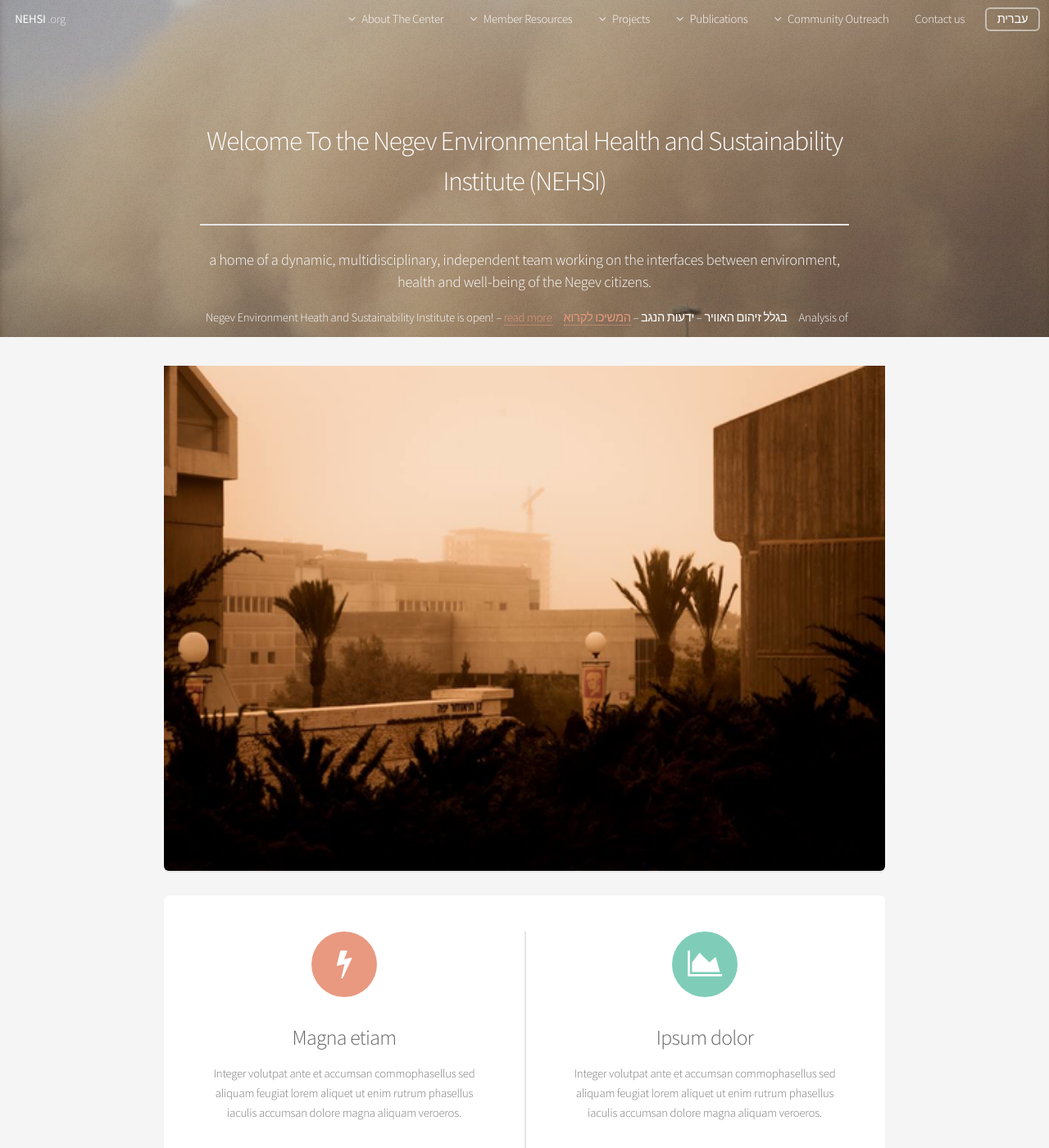
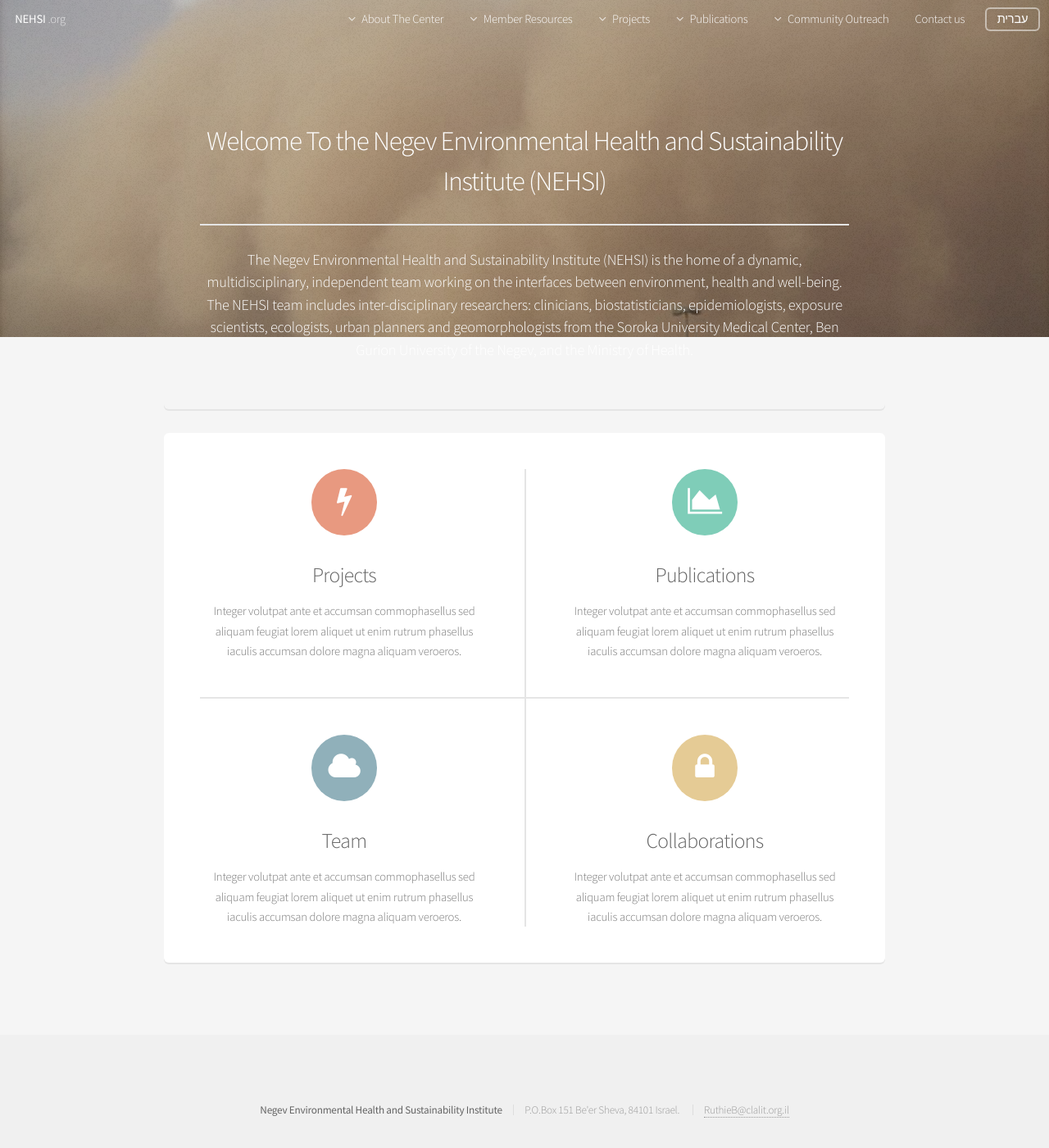
Before and after one commit to vsevkayf/hasa, a Jekyll site: the page built from index.html, in a window 1280 px wide and 1400 px high. Shown: the whole window at 82% size. Built offline with Jekyll 4.4.1, drawn with Linux system fonts in a browser that asks for light colours; nearby versions of some CDN libraries; some of the changed text lies outside the part shown.

Commit message:
Update index.html

```diff
--- a/index.html
+++ b/index.html
@@ -7,10 +7,10 @@
 		<h2 style="color: white;">Welcome
 
 		To the Negev Environmental Health and Sustainability Institute (NEHSI)</h2>
-		<p style="color: white;"> a home of a dynamic, multidisciplinary, independent team working on the interfaces between environment, health and well-being of the Negev citizens.</p>
+		<p style="color: white;"> The Negev Environmental Health and Sustainability Institute (NEHSI) is the home of a dynamic, multidisciplinary, independent team working on the interfaces between environment, health and well-being. The NEHSI team includes inter-disciplinary researchers: clinicians, biostatisticians, epidemiologists, exposure scientists, ecologists, urban planners and geomorphologists from the Soroka University Medical Center, Ben Gurion University of the Negev, and the Ministry of Health.</p>
 	</header>
 
-	 <ul id="webTicker">
+	 <!--<ul id="webTicker">
       <li><span style="color: white;">Negev Environment Heath and Sustainability Institute is open! &ndash; <a href="#">read more</a></span></li>
 
       <li><span style="color: white;"> בגלל זיהום האוויר – ידעות הנגב
@@ -51,7 +51,7 @@
 	});</script>
 
 
-	<span class="image featured"><img src="{{ site.imgurl }}/rsz_1b7dust.png" alt="" /></span>
+	<span class="image featured"><img src="{{ site.imgurl }}/rsz_1b7dust.png" alt="" /></span> -->
 </section>
 
 
@@ -62,29 +62,29 @@
 	<div class="features-row">
 		<section>
 			<span class="icon major fa-bolt accent2"></span>
-			<h3>Magna etiam</h3>
+			<h3>Projects</h3>
 			<p>Integer volutpat ante et accumsan commophasellus sed aliquam feugiat lorem aliquet ut enim rutrum phasellus iaculis accumsan dolore magna aliquam veroeros.</p>
 		</section>
 		<section>
 			<span class="icon major fa-area-chart accent3"></span>
-			<h3>Ipsum dolor</h3>
+			<h3>Publications</h3>
 			<p>Integer volutpat ante et accumsan commophasellus sed aliquam feugiat lorem aliquet ut enim rutrum phasellus iaculis accumsan dolore magna aliquam veroeros.</p>
 		</section>
 	</div>
 	<div class="features-row">
 		<section>
 			<span class="icon major fa-cloud accent4"></span>
-			<h3>Sed feugiat</h3>
+			<h3>Team</h3>
 			<p>Integer volutpat ante et accumsan commophasellus sed aliquam feugiat lorem aliquet ut enim rutrum phasellus iaculis accumsan dolore magna aliquam veroeros.</p>
 		</section>
 		<section>
 			<span class="icon major fa-lock accent5"></span>
-			<h3>Enim phasellus</h3>
+			<h3>Collaborations</h3>
 			<p>Integer volutpat ante et accumsan commophasellus sed aliquam feugiat lorem aliquet ut enim rutrum phasellus iaculis accumsan dolore magna aliquam veroeros.</p>
 		</section>
 	</div>
 </section>
-
+<!--
 <div class="row">
 	<div class="6u">
 
@@ -111,3 +111,4 @@
 
 	</div>
 </div>
+-->
```
